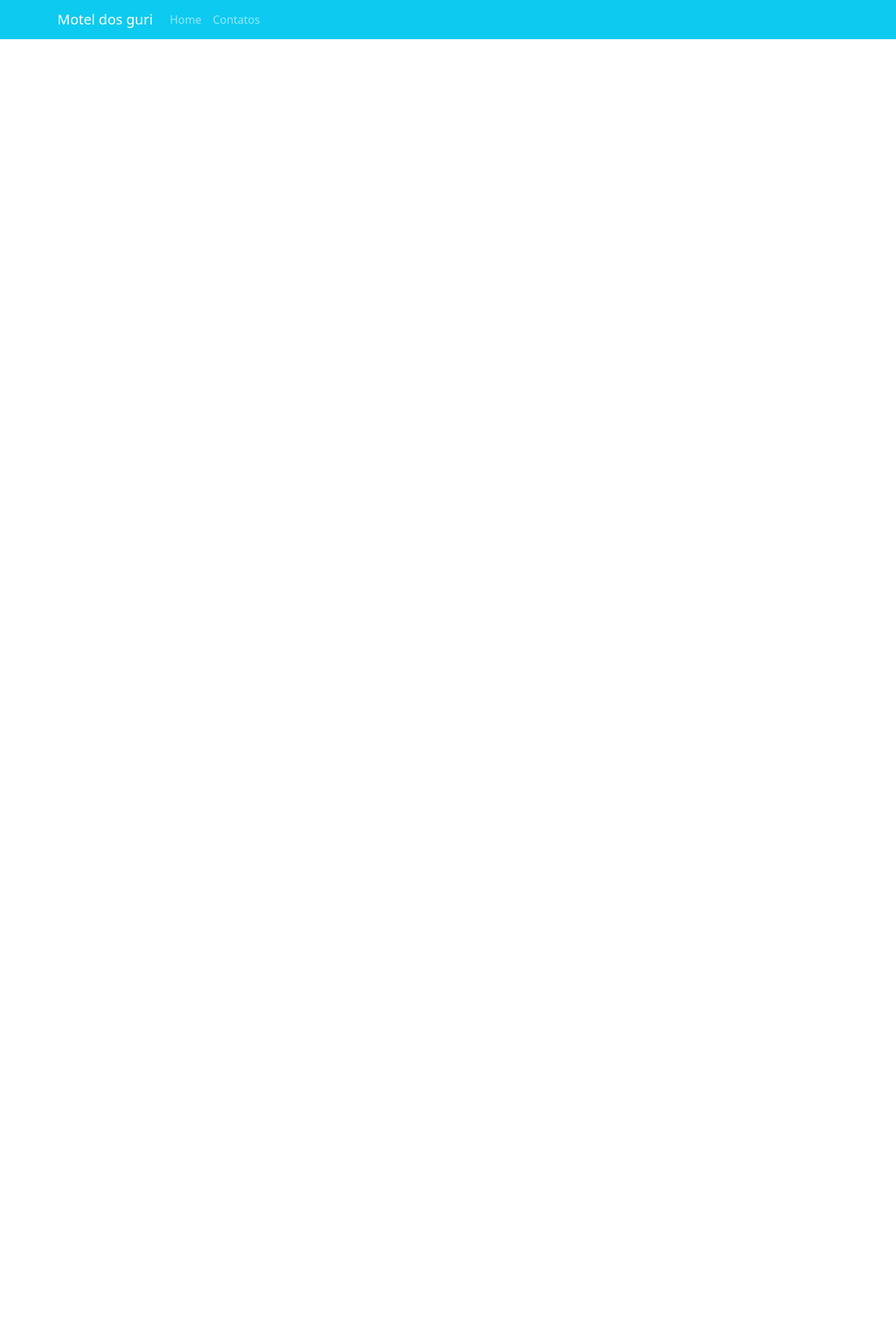
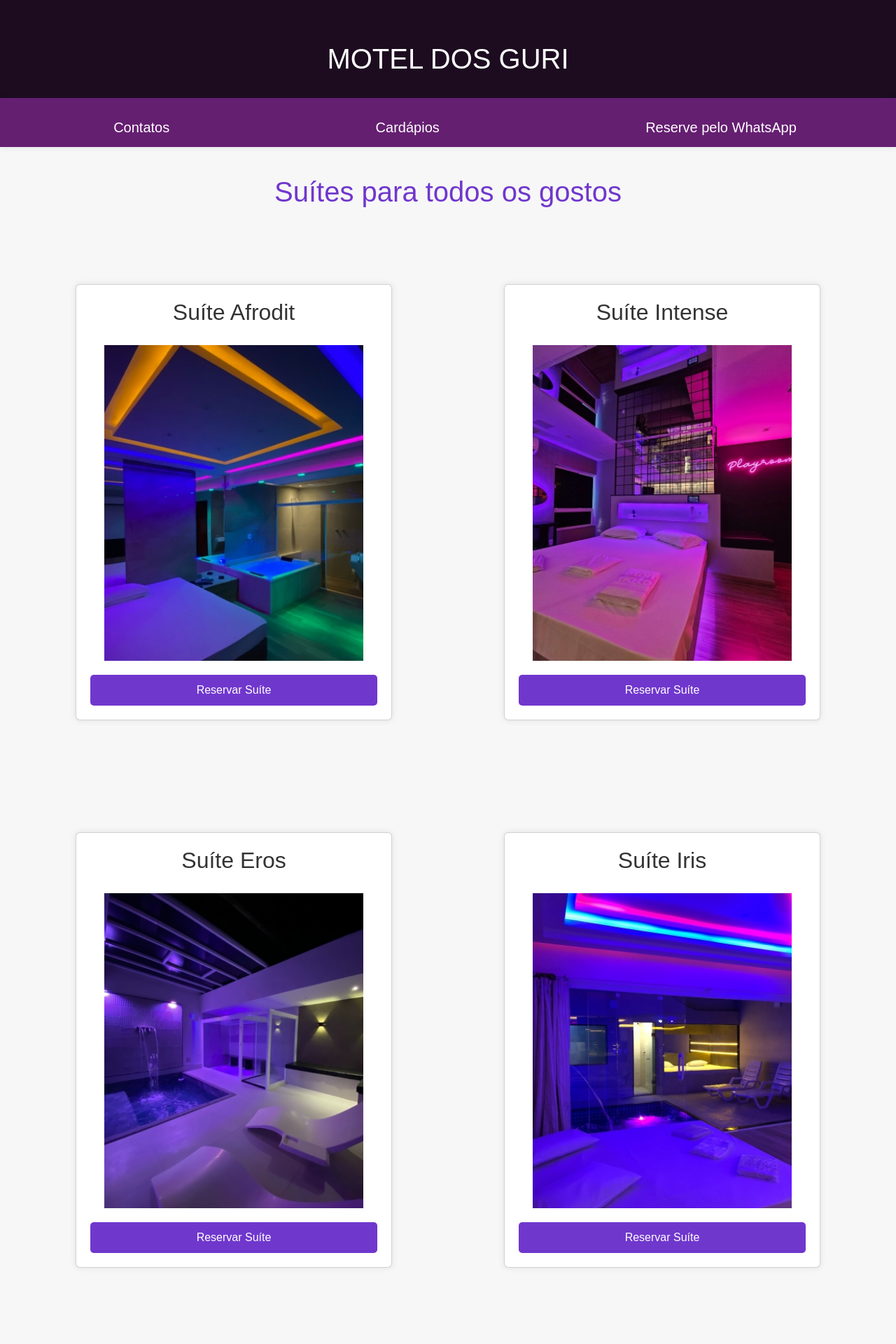
Before and after one commit to juansc2001/projeto_guri, a Django app: page / in a window 1280 px wide. Shown: the top 1920 px of the page at 70% size. Before the commit the page ends 56 px from the top, so only its background shows below. Run offline with Django 4.2, Linux system fonts and the light colour scheme; some libraries are stand-ins or nearby versions.

Commit message:
app instalado

```diff
--- a/moteldosguri/templates/base.html
+++ b/moteldosguri/templates/base.html
@@ -1,44 +1,39 @@
+{% load static %}
+
 {% load bootstrap5 %}
 {% bootstrap_css %}
 {% bootstrap_javascript %}
-
-
 <!DOCTYPE html>
 <html lang="en">
 <head>
   <meta charset="UTF-8">
   <meta name="viewport" content="width=device-width, initial-scale=1.0">
-    <title>
-        {% block title %} Motel do Guri {% endblock%}
-    </title>
+  <link rel="stylesheet" href="static/style.css">
+
+  <title>{% block title %} {% endblock %}</title>
 </head>
 <body>
-
-    <!--  Aqui temos nossa barra de navegação que sera comum a toda as páginas -->
           <header>
-      <nav class="navbar navbar-expand-lg navbar-dark bg-info">
-        <div class="container">
-          <a class="navbar-brand" href="#">Motel dos guri</a>
-          <button class="navbar-toggler" type="button" data-toggle="collapse" data-target="#conteudoNavbarSuportado" aria-controls="conteudoNavbarSuportado" aria-expanded="false" aria-label="Alterna navegação">
-            <span class="navbar-toggler-icon"></span>
-          </button>
-
-          <div class="collapse navbar-collapse" id="conteudoNavbarSuportado">
-            <ul class="navbar-nav mr-auto">
-              <li class="nav-item active">
-                <a class="nav-link" href="{% url 'home'%}">Home</a>
-              </li>
-              <li class="nav-item">
-                <a class="nav-link" href="{% url 'afrodite' %}">Contatos</a>
-              </li>
-            </ul>
-          </div>
+            <nav>
+              <div class="logo">
+                <h1>MOTEL DOS GURI</h1>
               </div>
             </nav>
           </header>
+          <nav class="menu">
+          <ul>
+            <li><a href="#">Contatos</a></li>
+            <li><a href="#">Cardápios</a></li>
+            <li><a href="#">Reserve pelo WhatsApp</a></li>
+          </ul>
+          </nav>
+  <main>
+    {% block content%}
+    {% endblock%}
+  </main>
 
-    <main class="container mt-5">
-        <!-- Aqui criamos uma entrada para exibir automaticamente o conteúdo de outras páginas -->
-        {% block content %} {% endblock %}
-    </main>
+  <footer>
+      <h4>Aplicação Web desenvolvida por Wesllen Brasil, Juan de Souza, Luiz Otavio e Luiz Gustavo (Alunos de Senac Niterói)</h4>
+  </footer>
+</body>
 </html>
--- a/moteldosguri/templates/home.html
+++ b/moteldosguri/templates/home.html
@@ -1,79 +1,56 @@
 {% extends "base.html" %}
-<!DOCTYPE html>
-<html lang="pt-BR">
-<head>
-  <meta charset="UTF-8">
-  <meta name="viewport" content="width=device-width, initial-scale=1.0">
-  <title>MOTEL DOS GURI</title>
-  <link rel="stylesheet" href="assets/style.css">
-</head>
-<body>
-  <header>
-    <nav>
-      <div class="logo">
-        <h1>MOTEL DOS GURI</h1>
-      </div>
-    </nav>
-  </header>
-  <nav class="menu">
-  <ul>
-    <li><a href="#">Contatos</a></li>
-    <li><a href="#">Cardápios</a></li>
-    <li><a href="#">Reserve pelo WhatsApp</a></li>
-  </ul>
-  </nav>
+
+
+{% block content%}
   <main>
     <h3 class="suites">Suítes para todos os gostos</h3>
     <div class="container-cards">
       <div class="card">
         <h2>Suíte Afrodit</h2>
-        <img class="img-suites" src="img/afrodit.jpeg" alt="">
+        <img class="img-suites" src="../static/afrodit.jpeg" alt="">
         <a href="suite_afrodit.html"><button>Reservar Suíte</button></a>
       </div>
       <div class="card">
         <h2>Suíte Intense</h2>
-        <img class="img-suites" src="img/intense.jpg" alt="">
+        <img class="img-suites" src="../static/img/intense.jpg" alt="">
         <a href="#"><button>Reservar Suíte</button></a>
       </div>
       <div class="card">
         <h2>Suíte Eros</h2>
-        <img class="img-suites" src="img/eros.jpeg" alt="">
+        <img class="img-suites" src="../static/img/eros.jpeg" alt="">
         <a href="#"><button>Reservar Suíte</button></a>
       </div>
       <div class="card">
         <h2>Suíte Iris</h2>
-        <img class="img-suites" src="img/iris.jpeg" alt="">
+        <img class="img-suites" src="../static/img/iris.jpeg" alt="">
         <a href="#"><button>Reservar Suíte</button></a>
       </div>
       <div class="card">
         <h2>Suíte Lumini</h2>
-        <img class="img-suites" src="img/lumini.jpeg" alt="">
+        <img class="img-suites" src="../static/img/lumini.jpeg" alt="">
         <a href="#"><button>Reservar Suíte</button></a>
       </div>
       <div class="card">
         <h2>Suíte Luzes</h2>
-        <img class="img-suites" src="img/luzes.png" alt="">
+        <img class="img-suites" src="../static/img/luzes.png" alt="">
         <a href="#"><button>Reservar Suíte</button></a>
       </div>
       <div class="card">
         <h2>Suíte Magic</h2>
-        <img class="img-suites" src="img/magic.png" alt="">
+        <img class="img-suites" src="../static/img/magic.png" alt="">
         <a href="#"><button>Reservar Suíte</button></a>
       </div>
       <div class="card">
         <h2>Suíte Sensação</h2>
-        <img class="img-suites" src="img/sensação.jpg" alt="">
+        <img class="img-suites" src="../static/img/sensacao.jpg" alt="">
         <a href="#"><button>Reservar Suíte</button></a>
       </div>
       <div class="card">
         <h2>Suíte Vibes</h2>
-        <img class="img-suites" src="img/vibes.jpeg" alt="">
+        <img class="img-suites" src="../static/img/vibes.jpeg" alt="">
         <a href="#"><button>Reservar Suíte</button></a>
       </div>
     </div>
   </main>
-  <footer>
-    <h4>Aplicação Web desenvolvida por Wesllen Brasil, Juan de Souza, Luiz Otavio e Luiz Gustavo (Alunos de Senac Niterói)</h4>
-  </footer>
-</body>
-</html>
+
+{% endblock %}
--- a/setup/settings.py
+++ b/setup/settings.py
@@ -119,6 +119,10 @@ USE_TZ = True
 
 STATIC_URL = 'static/'
 
+STATICFILES_DIRS = [
+    BASE_DIR / 'static',
+]
+
 # Default primary key field type
 # https://docs.djangoproject.com/en/4.2/ref/settings/#default-auto-field
 
```
Also changed, not shown: moteldosguri/static/afrodit.jpeg (renamed from moteldosguri/templates/img/afrodit.jpeg), moteldosguri/static/img/eros.jpeg (renamed from moteldosguri/templates/img/eros.jpeg), moteldosguri/static/img/intense.jpg (renamed from moteldosguri/templates/img/intense.jpg), moteldosguri/static/img/iris.jpeg (renamed from moteldosguri/templates/img/iris.jpeg), moteldosguri/static/img/lumini.jpeg (renamed from moteldosguri/templates/img/lumini.jpeg), moteldosguri/static/img/luzes.png (renamed from moteldosguri/templates/img/luzes.png), moteldosguri/static/img/magic.png (renamed from moteldosguri/templates/img/magic.png), moteldosguri/static/img/sensacao.jpg (renamed from moteldosguri/templates/img/sensação.jpg), moteldosguri/static/img/vibes.jpeg (renamed from moteldosguri/templates/img/vibes.jpeg), moteldosguri/static/style.css (renamed from moteldosguri/templates/assets/style.css). Lines whose indentation alone changed are shown as unchanged.
